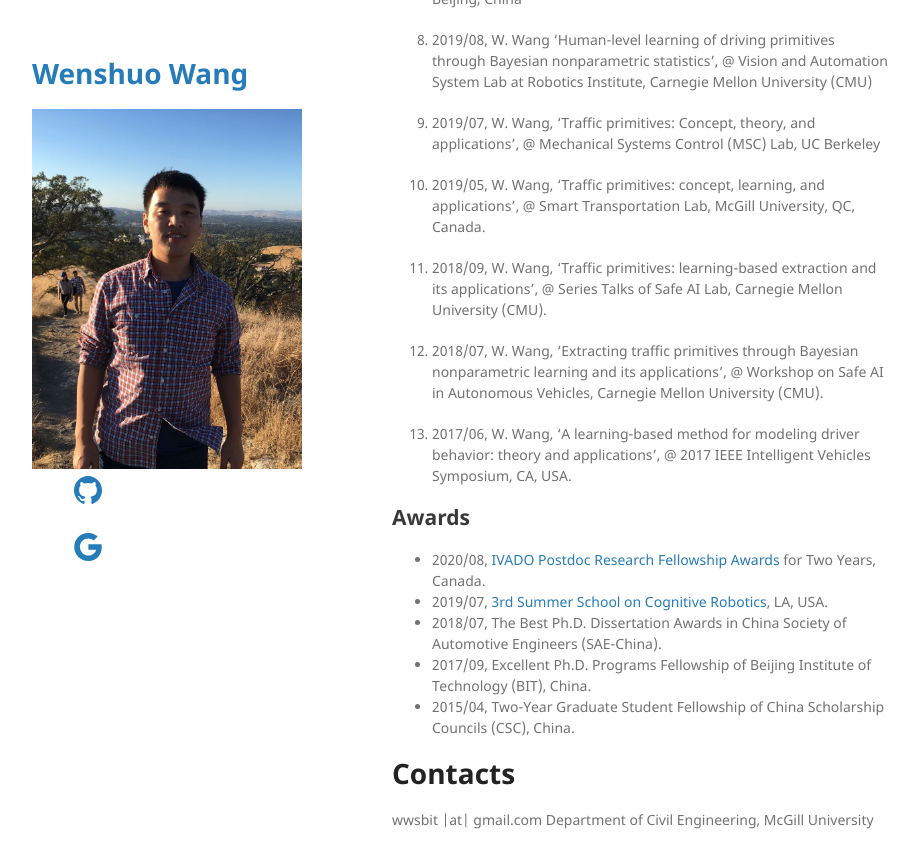
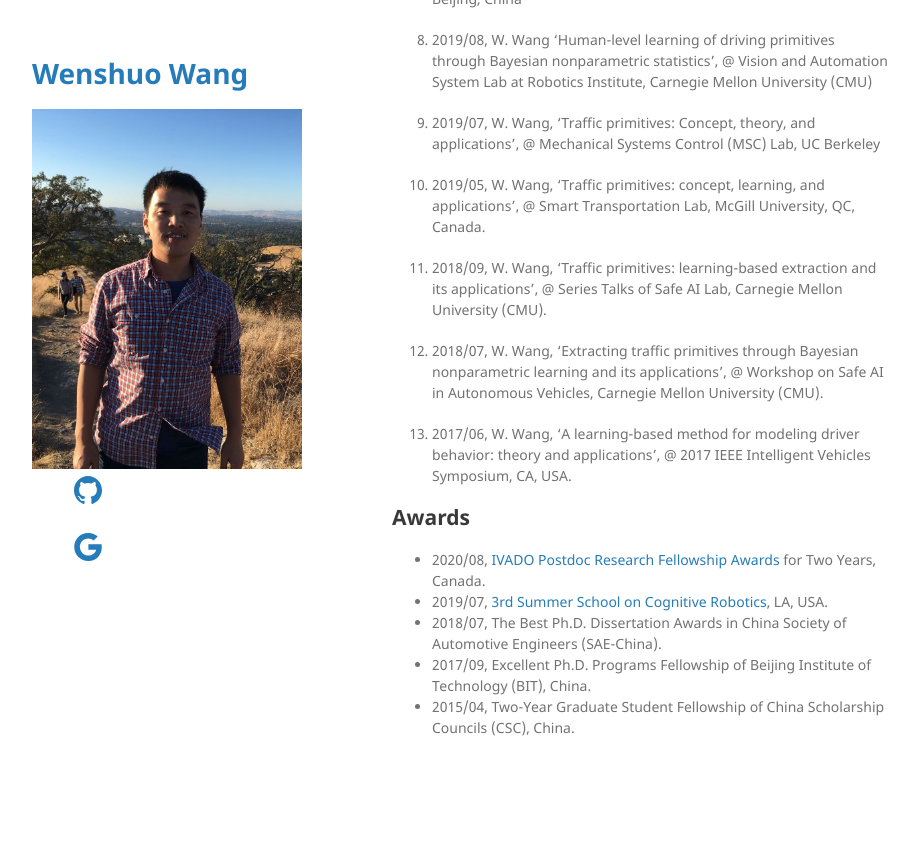
Before and after one commit to wenshuowang/wenshuowang.github.io, a Jekyll site: the page built from index.md, in a window 1280 px wide and 900 px high, scrolled down 7794 px. Shown: the top 868 px of the window, without its empty margins (178-1096 px from the left). Built offline with Jekyll 4.4.1, drawn with Linux system fonts in a browser that asks for light colours; the repository's description, which GitHub fills in, is left out; after the commit the page ends 8602 px from its top, so only the background shows below that.

Commit message:
Update index.md

````diff
--- a/index.md
+++ b/index.md
@@ -208,11 +208,11 @@ My research **interests** mainly focus on Cognitive Autonomy & Learning (CAL) --
 - 2017/09, Excellent Ph.D. Programs Fellowship of Beijing Institute of Technology (BIT), China.
 - 2015/04, Two-Year Graduate Student Fellowship of China Scholarship Councils (CSC), China.
 
-# Contacts
+<!-- # Contacts
 
 wwsbit |at| gmail.com
 Department of Civil Engineering,
-McGill University
+McGill University -->
 
 <!-- ```js
 // Javascript code with syntax highlighting.
````
